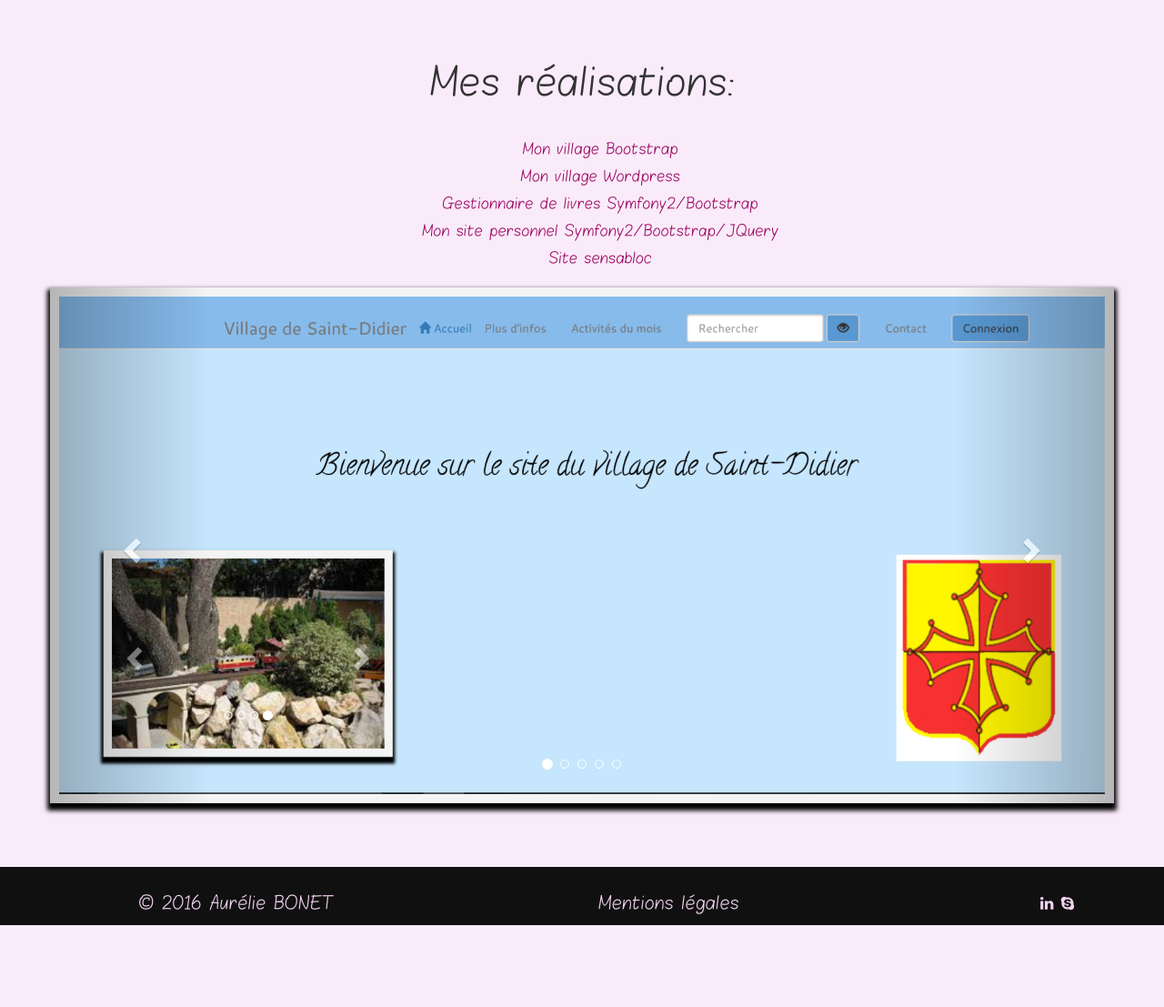
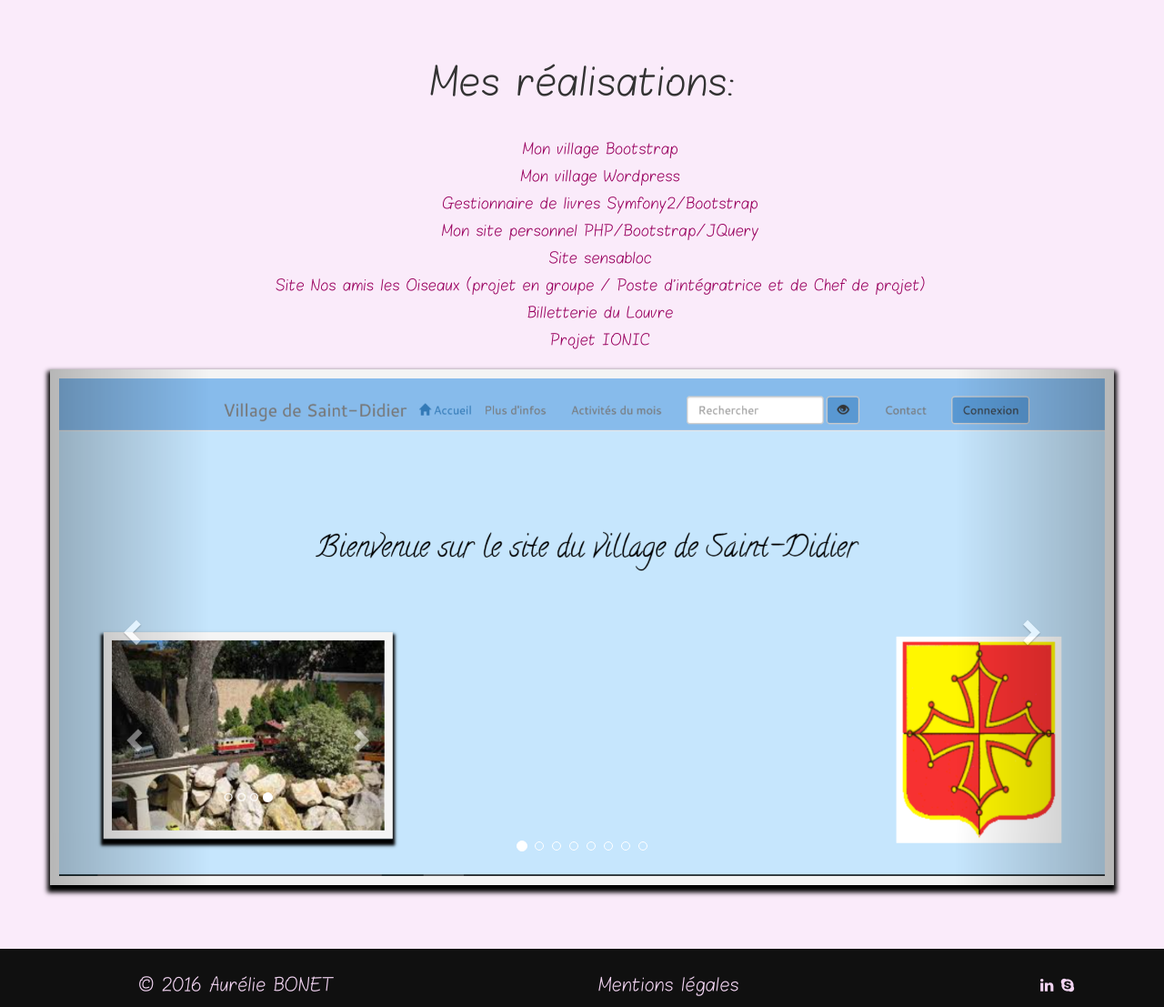
Before and after one commit to bonetaurelie/siteAurelie, a PHP site: page /portfolio.php in a window 1280 px wide. Shown: the part 54-1161 px from the top of the page at 91% size. Before the commit the page ends 1071 px from the top, so only its background shows below. Run offline with PHP 8.4, Linux system fonts and the light colour scheme; some libraries are stand-ins or nearby versions.

Commit message:
mise à jour portfolio

```diff
--- a/portfolio.php
+++ b/portfolio.php
@@ -37,8 +37,11 @@ include ('menu.php');
             <li class="projet"><a href="images/Site village/index.html" target="_blank">Mon village Bootstrap</a></li>
             <li class="projet"><a href="http://www.projetSaint-Didier.fr" target="_blank">Mon village Wordpress</a></li>
             <li class="projet"><a href="#" target="_blank">Gestionnaire de livres Symfony2/Bootstrap</a></li>
-            <li class="projet"><a href="#" target="_blank">Mon site personnel Symfony2/Bootstrap/JQuery</a></li>
+            <li class="projet"><a href="#" target="_blank">Mon site personnel PHP/Bootstrap/JQuery</a></li>
             <li class="projet"><a href="http://www.sensabloc.fr" target="_blank">Site sensabloc</a></li>
+            <li class="projet"><a href="http://nalo-oc-projet6.herokuapp.com/" target="_blank">Site Nos amis les Oiseaux (projet en groupe / Poste d'intégratrice et de Chef de projet)</a></li>
+            <li class="projet"><a href="https://projet-louvre.herokuapp.com/" target="_blank">Billetterie du Louvre</a></li>
+            <li class="projet"><a href="https://github.com/bonetaurelie/projetMultilingua.git" target="_blank">Projet IONIC</a></li>
 
         </ul>
     </div>
@@ -67,6 +70,14 @@ include ('menu.php');
                 <div class="item">
                     <img src="images/sensabloc.PNG" alt="Projet Sensabloc">
                 </div>
+
+                <div class="item">
+                    <img src="images/accueilNAO.PNG" alt="Projet Nos Amis les Oiseaux">
+                </div>
+
+                <div class="item">
+                    <img src="images/accueilLouvre.PNG" alt="Projet Billetterie du Louvre">
+                </div>
             </div>
             <!-- Controls -->
             <a class="left carousel-control" href="#portofolio" role="button" data-slide="prev">
@@ -84,6 +95,9 @@ include ('menu.php');
                 <li data-target="#portofolio" data-slide-to="2"></li>
                 <li data-target="#portofolio" data-slide-to="3"></li>
                 <li data-target="#portofolio" data-slide-to="4"></li>
+                <li data-target="#portofolio" data-slide-to="5"></li>
+                <li data-target="#portofolio" data-slide-to="6"></li>
+                <li data-target="#portofolio" data-slide-to="7"></li>
             </ol>
         </div>
     </div>
```
